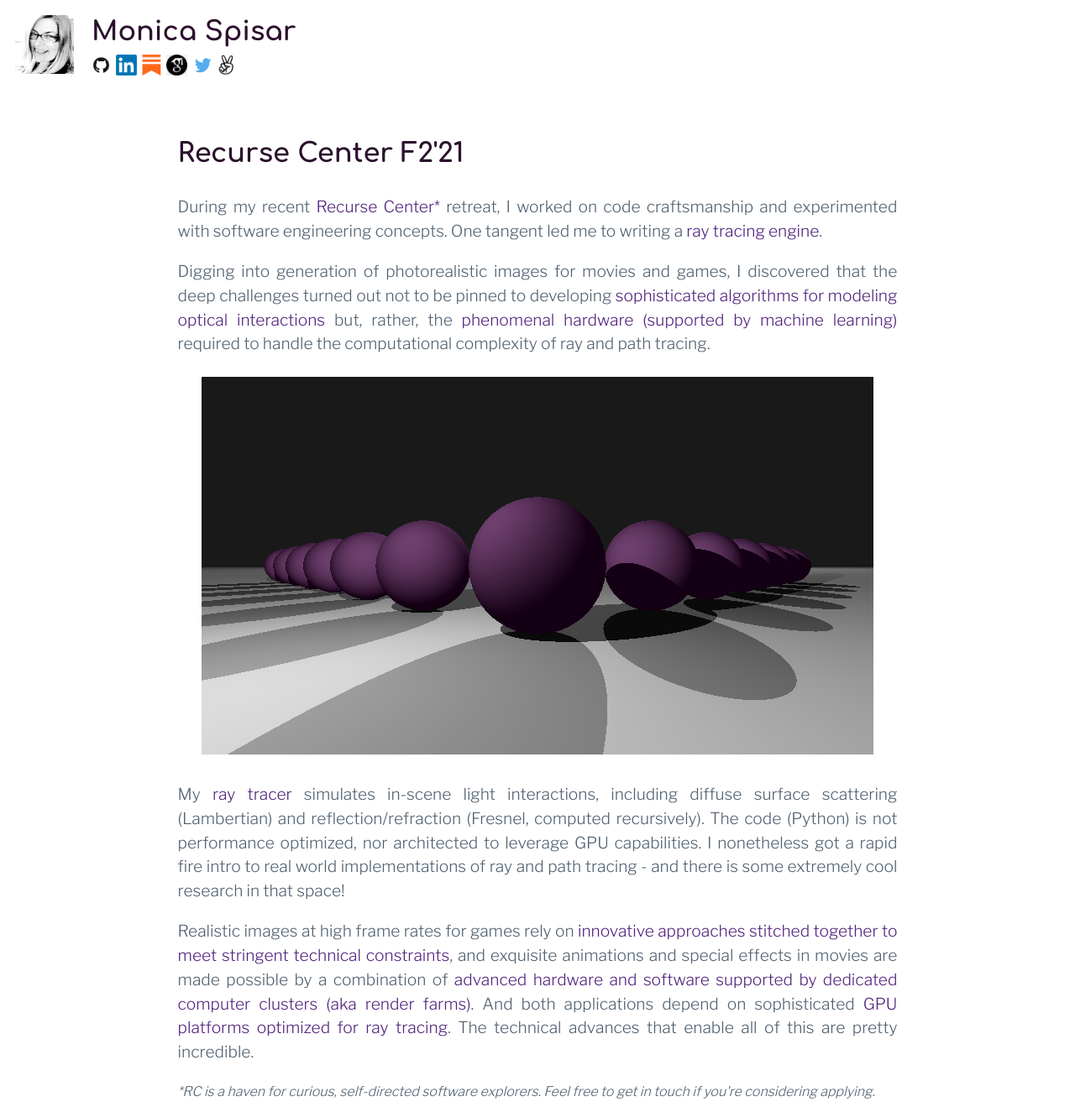
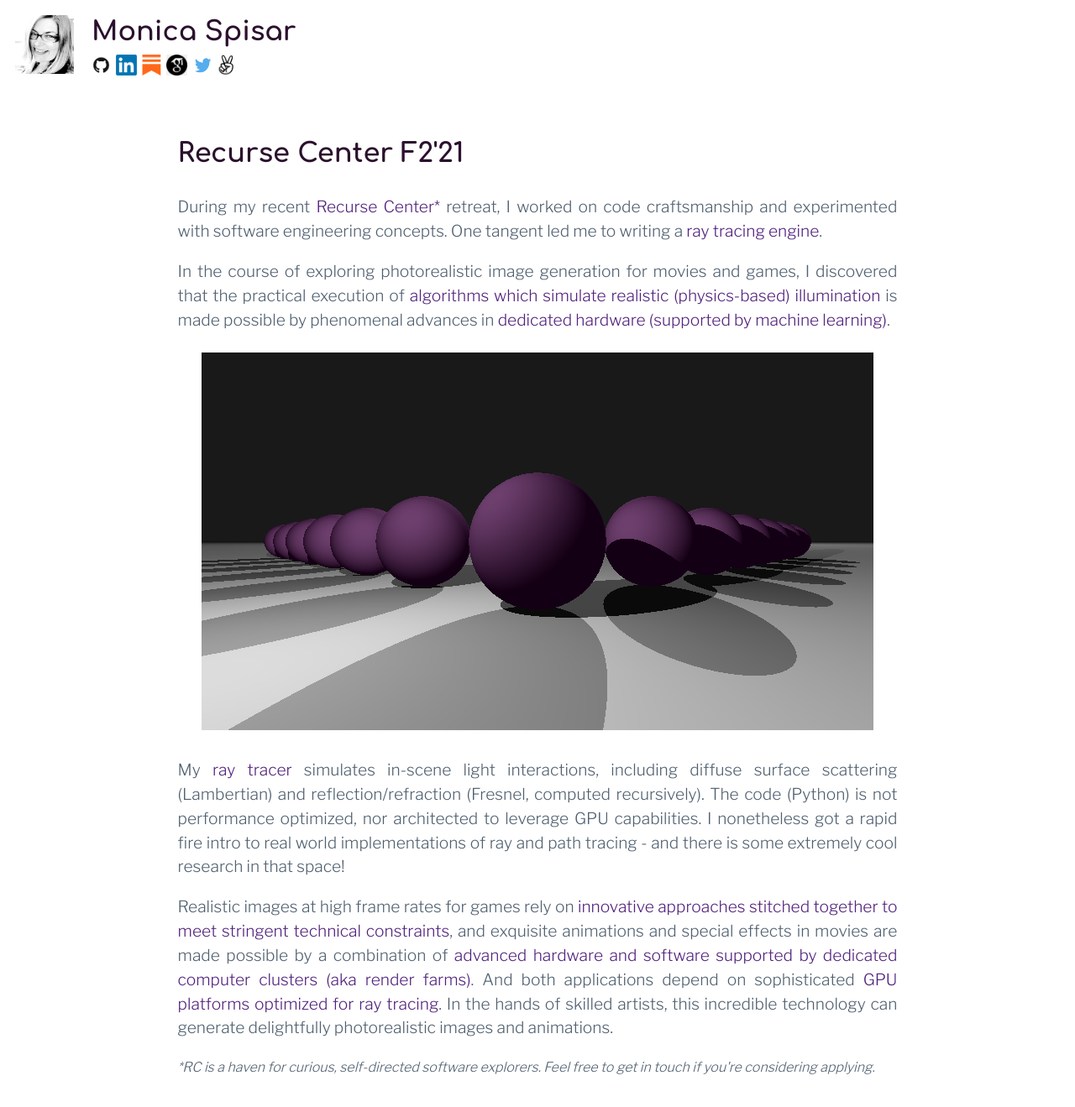
Before and after one commit to msyvr/monicaspisar, a plain HTML site: page index.html in a window 1280 px wide. Shown: the top 1319 px of the page at 84% size. Drawn offline with nearby package versions, Linux system fonts and the light colour scheme.

Commit message:
minor text edits

```diff
--- a/index.html
+++ b/index.html
@@ -48,12 +48,12 @@
     <div>
       <p class="font_large">Recurse Center F2'21</p>
       <p>During my recent <a href="https://recurse.com" target="_blank">Recurse Center*</a> retreat, I worked on code craftsmanship and experimented with software engineering concepts. One tangent led me to writing a <a href="https://github.com/msyvr/raytracer" target="_blank">ray tracing engine</a>.</p>
-      <p>Digging into generation of photorealistic images for movies and games, I discovered that the deep challenges turned out not to be pinned to developing <a href="https://pbr-book.org/3ed-2018/Introduction/Photorealistic_Rendering_and_the_Ray-Tracing_Algorithm" target="_blank">sophisticated algorithms for modeling optical interactions</a> but, rather, the <a href="https://developer.nvidia.com/nvidia-ampere" target="_blank">phenomenal hardware (supported by machine learning)</a> required to handle the computational complexity of ray and path tracing.</p>
+      <p>In the course of exploring photorealistic image generation for movies and games, I discovered that the practical execution of <a href="https://pbr-book.org/3ed-2018/Introduction/Photorealistic_Rendering_and_the_Ray-Tracing_Algorithm" target="_blank">algorithms which simulate realistic (physics-based) illumination</a> is made possible by phenomenal advances in <a href="https://developer.nvidia.com/nvidia-ampere" target="_blank">dedicated hardware (supported by machine learning)</a>.</p>
       <div style="margin-top: 25px; margin-bottom: 25px; display: flex; justify-content: center;">
         <a href="https://github.com/msyvr/raytracer" target="_blank"><img src="images/example_shadowsdiffuse.png" alt="ray-traced spheres with shadows" style="width:100%; max-width: 800px;"></a>
       </div>
       <p>My <a href="https://github.com/msyvr/raytracer/blob/main/main.py" target="_blank">ray tracer</a> simulates in-scene light interactions, including diffuse surface scattering (Lambertian) and reflection/refraction (Fresnel, computed recursively). The code (Python) is not performance optimized, nor architected to leverage GPU capabilities. I nonetheless got a rapid fire intro to real world implementations of ray and path tracing - and there is some extremely cool research in that space!</p>
-      <p>Realistic images at high frame rates for games rely on <a href="https://www.youtube.com/watch?v=2GYXuM10riw" target="_blank">innovative approaches stitched together to meet stringent technical constraints</a>, and exquisite animations and special effects in movies are made possible by a combination of <a href="https://sciencebehindpixar.org/pipeline/rendering" target="_blank">advanced hardware and software supported by dedicated computer clusters (aka render farms)</a>. And both applications depend on sophisticated <a href="https://developer.nvidia.com/rtx/raytracing" target="_blank">GPU platforms optimized for ray tracing</a>. The technical advances that enable all of this are pretty incredible.</p>
+      <p>Realistic images at high frame rates for games rely on <a href="https://www.youtube.com/watch?v=2GYXuM10riw" target="_blank">innovative approaches stitched together to meet stringent technical constraints</a>, and exquisite animations and special effects in movies are made possible by a combination of <a href="https://sciencebehindpixar.org/pipeline/rendering" target="_blank">advanced hardware and software supported by dedicated computer clusters (aka render farms)</a>. And both applications depend on sophisticated <a href="https://developer.nvidia.com/rtx/raytracing" target="_blank">GPU platforms optimized for ray tracing</a>. In the hands of skilled artists, this incredible technology can generate delightfully photorealistic images and animations.</p>
       <div style="font-style:italic; font-size: smaller; margin-bottom: 40px;">
         *RC is a haven for curious, self-directed software explorers. Feel free to get in touch if you're considering applying.
       </div>
```
